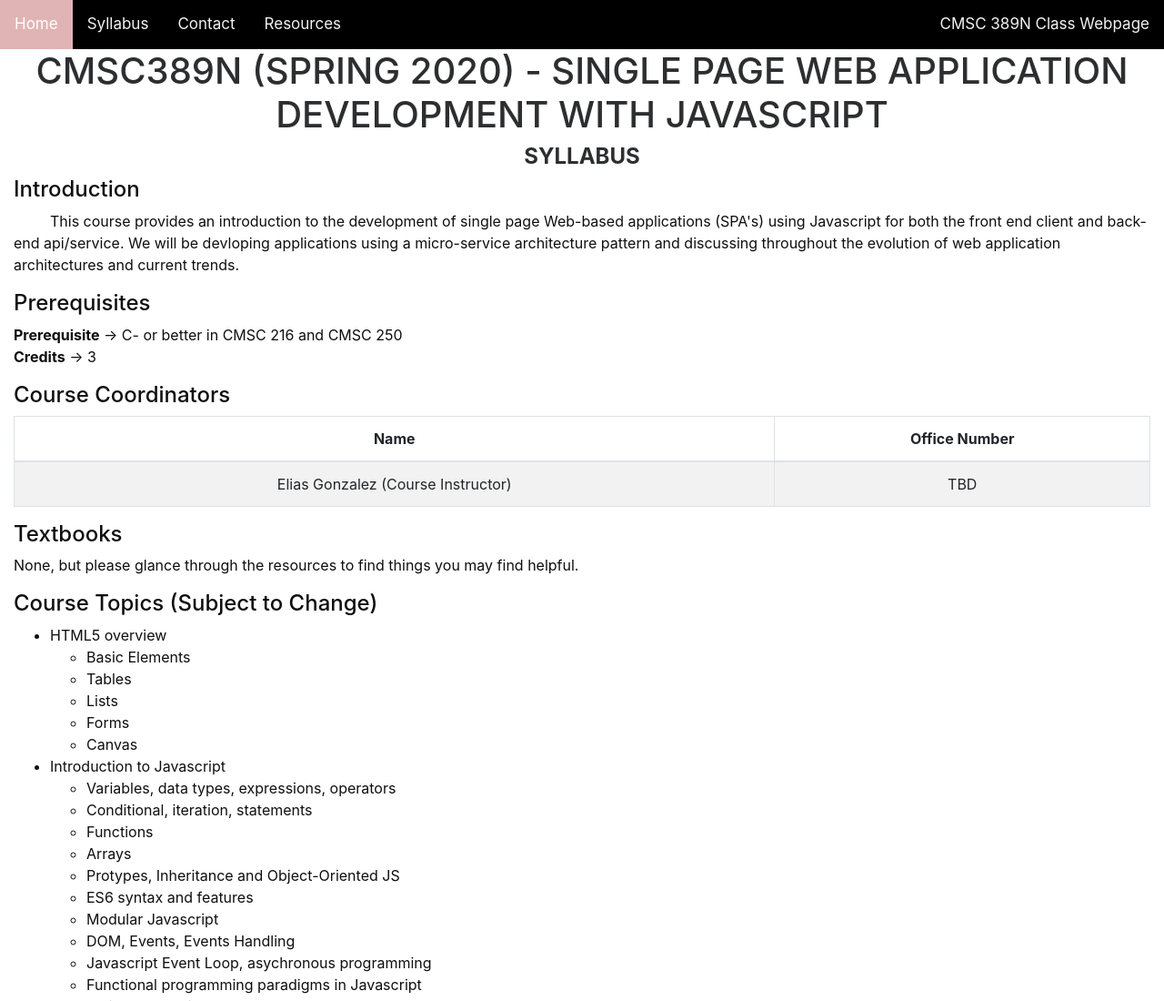
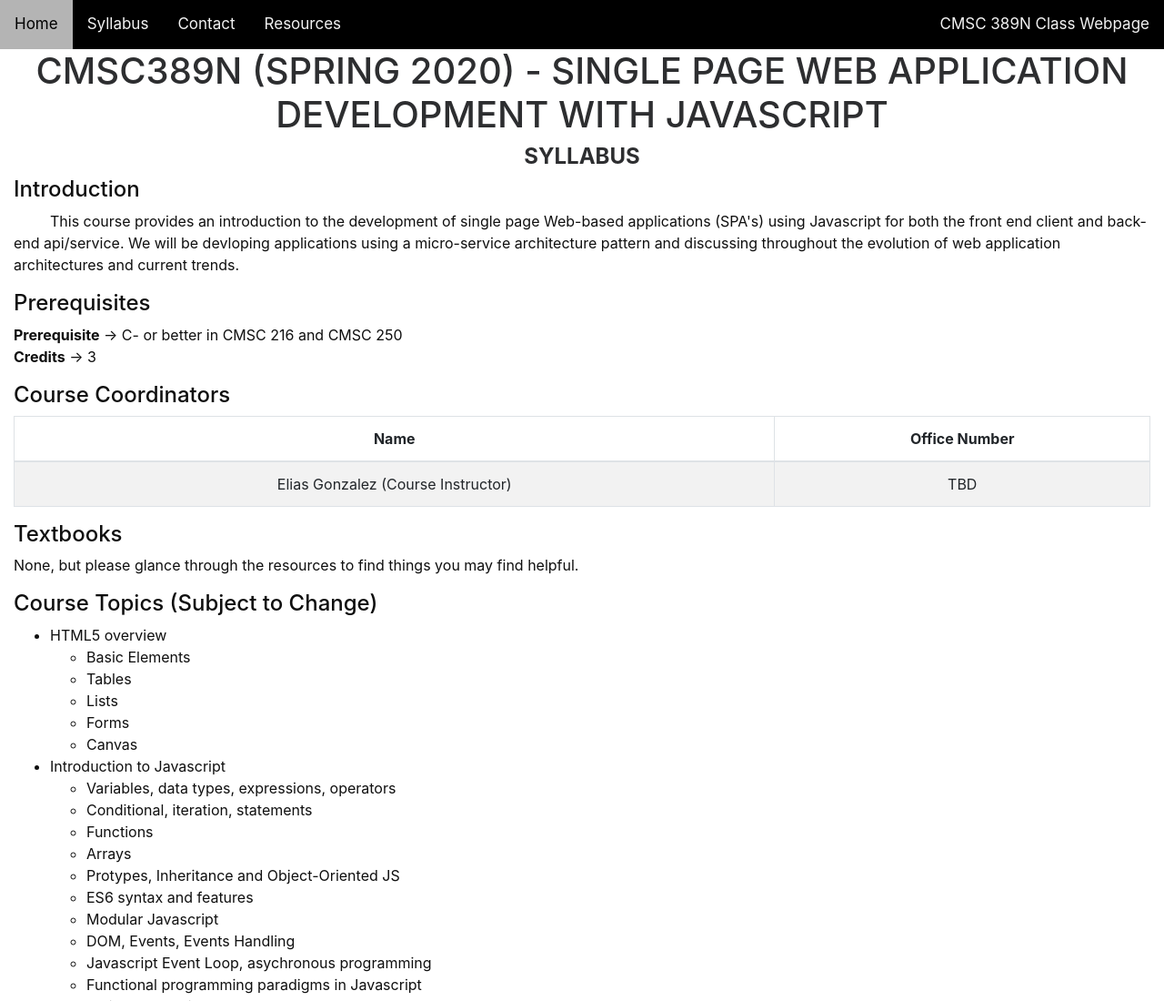
Before and after one commit to egonzal5/egonzal5.github.io, a website: page 389N.html in a window 1280 px wide. Shown: the top 1100 px of the page at 91% size. Drawn offline with Linux system fonts and the light colour scheme; a web font is replaced by a local one.

Commit message:
Changed colors for conformance3

```diff
--- a/css/resume.css
+++ b/css/resume.css
@@ -37,8 +37,8 @@ body {
 
 /* Add a color to the active/current link */
 .topBar a.active {
-  background-color: rgb(224, 180, 180);
-  color: white;
+  background-color: rgb(180, 180, 180);
+  color: rgb(0, 0, 0);
 }
 
 @media (min-width: 992px) {
@@ -207,7 +207,7 @@ a {
 }
 
 a:hover, a:focus, a:active {
-  color: #824027;
+  color: #ffffff;
 }
 .headerImage {
   /* Use "linear-gradient" to add a darken background effect to the image (photographer.jpg). This will make the text easier to read */
```
